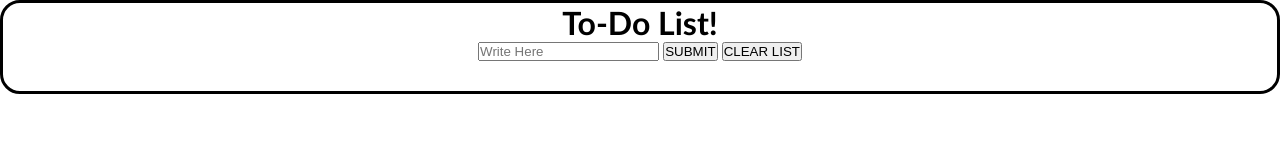
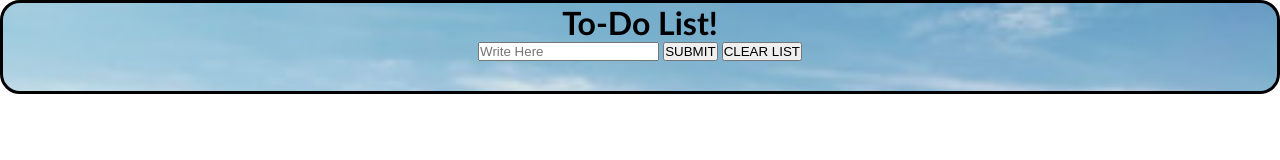
Before and after one commit to dalram/to-do-list, a website: page index.html in a window 1280 px wide. Drawn offline with Linux system fonts and the light colour scheme; the site is published under a folder, as on GitHub Pages, so addresses that start at the root find nothing.

Commit message:
background img URL change

```diff
--- a/css/styles.css
+++ b/css/styles.css
@@ -22,7 +22,7 @@ input:focus::placeholder {
     border-radius: 20px;
     border: solid;
     padding-bottom: 30px;
-    background-image: url(/img/box-background.png);
+    background-image: url(../img/box-background.png);
     background-size: cover;
 }
 
```
